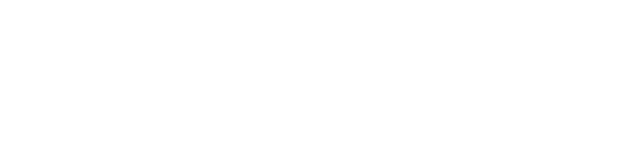
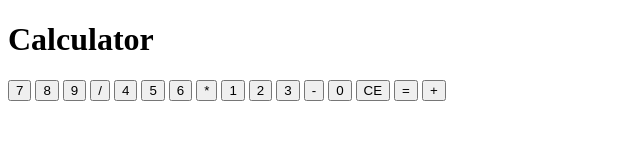
Before and after one commit to mattbuckwell/odin-calculator, a plain HTML site: page index.html in a window 1280 px wide. Shown: the whole page, without its empty margins (0-640 px from the left). Drawn offline with Linux system fonts and the light colour scheme.

Commit message:
Added HTML elements for the project to index.html

```diff
--- a/index.html
+++ b/index.html
@@ -7,6 +7,26 @@
     <link rel="stylesheet" href="./css/styles.css">
 </head>
 <body>
+    <h1>Calculator</h1>
+    <div class="container">
+        <h3></h3>
+        <button>7</button>
+        <button>8</button>
+        <button>9</button>
+        <button>/</button>
+        <button>4</button>
+        <button>5</button>
+        <button>6</button>
+        <button>*</button>
+        <button>1</button>
+        <button>2</button>
+        <button>3</button>
+        <button>-</button>
+        <button>0</button>
+        <button>CE</button>
+        <button>=</button>
+        <button>+</button>
+    </div>
     <script src="./js/app.js"></script>
 </body>
 </html>
```
